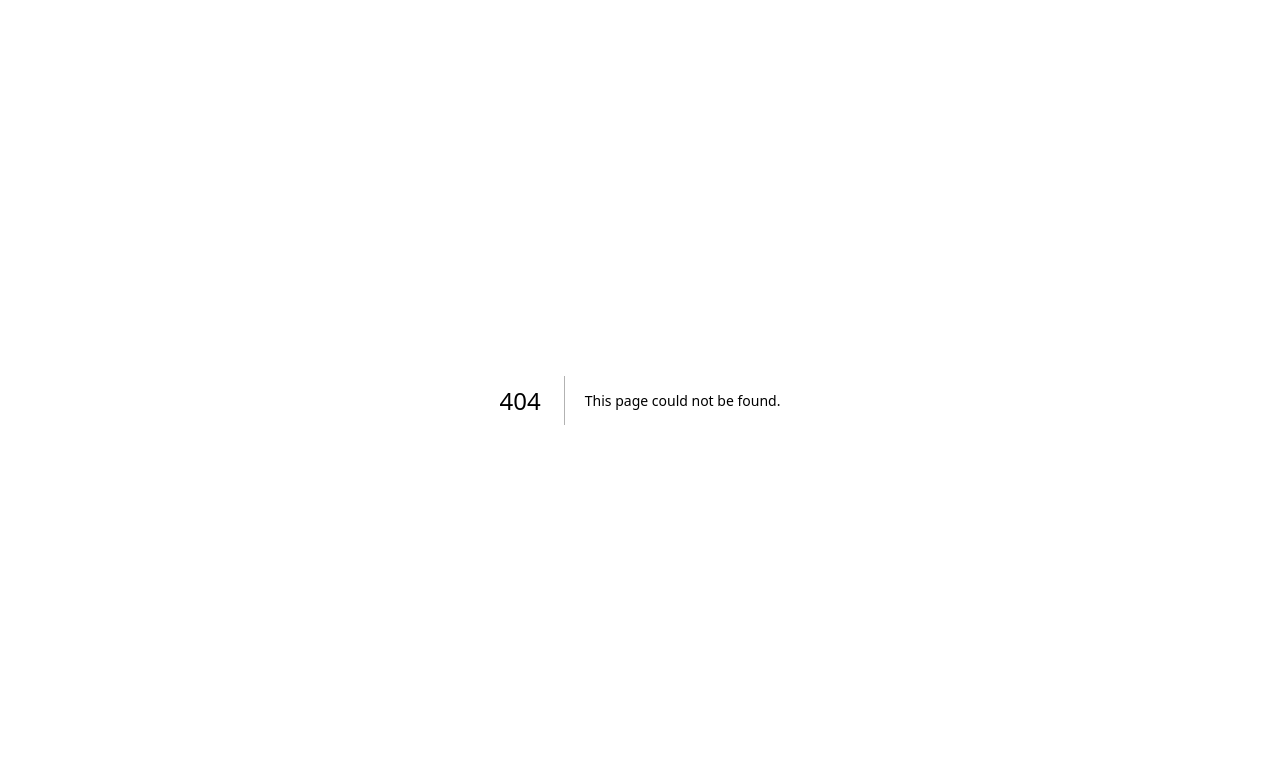
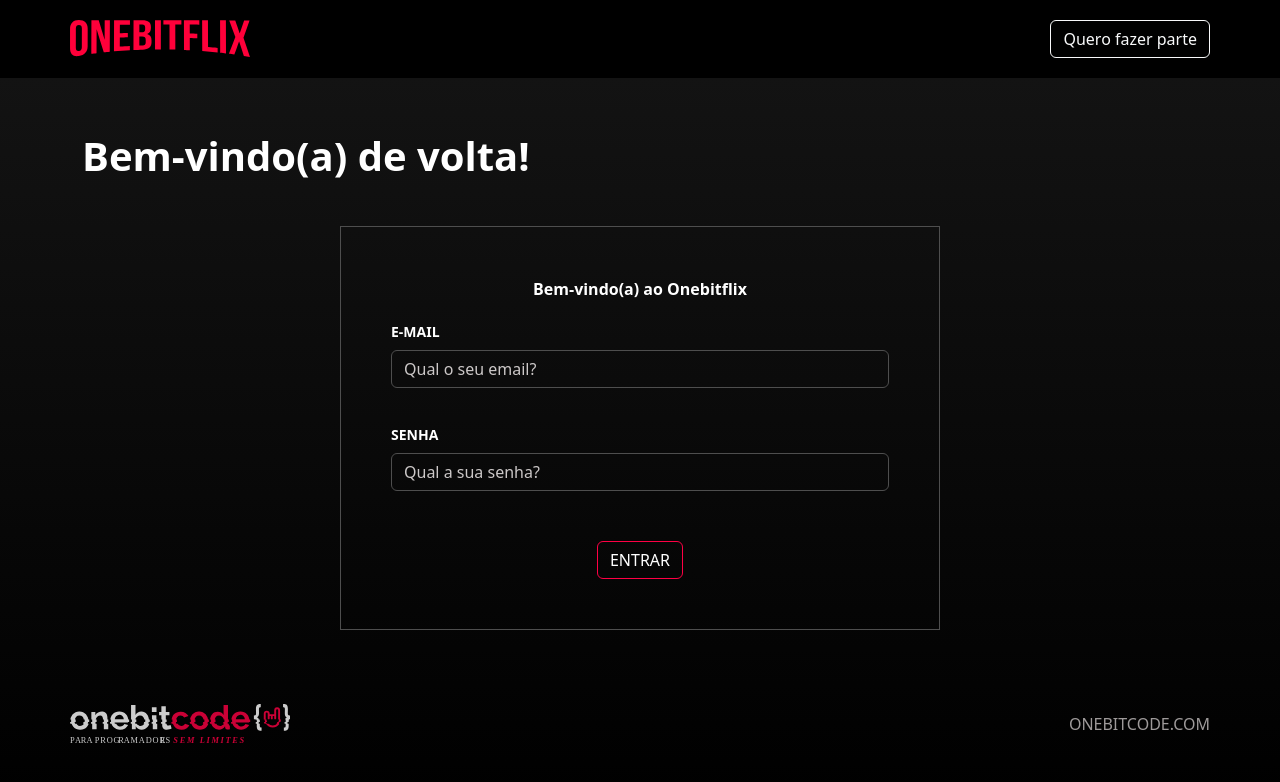
Before and after one commit to EwertonSA/Onebit-frontend, a Next.js app: page /login in a window 1280 px wide. Before the commit this address had no page. Shown: the top 782 px of the page. Built offline with nearby package versions, Linux system fonts and the light colour scheme.

Commit message:
Cria estrutura da página de Login.

```diff
--- /dev/null
+++ b/pages/login.tsx
@@ -0,0 +1,56 @@
+import Head from "next/head";
+import styles from "../styles/registerLogin.module.scss";
+import HeaderGeneric from "@/src/components/common/headerGeneric";
+import { Button, Container, Form, FormGroup, Input, Label } from "reactstrap";
+import { Footer } from "@/src/components/common/footer";
+
+const Login=()=>{
+return(
+    <>
+    <Head>
+        <title>Onebitflix - Login</title>
+    </Head>
+    <main className={styles.main}>
+        <HeaderGeneric logoUrl="/" btnContent="Quero fazer parte" btnUrl="/register" />
+        <Container className="py-5">
+            <p className={styles.formTitle}>Bem-vindo(a) de volta!</p>
+            <Form className={styles.form}>
+
+            <p className="text-center"><strong>Bem-vindo(a) ao  Onebitflix</strong></p>
+            <FormGroup>
+                <Label for="email" className={styles.label}>E-MAIL</Label>
+                <Input
+	      id="email"
+        name="email"
+        type="email"
+        placeholder="Qual o seu email?"
+        required
+        className={styles.input}
+      />
+    </FormGroup>
+    <FormGroup>
+	    <Label for="password" className={styles.label}>
+	      SENHA
+      </Label>
+      <Input
+	      id="password"
+        name="password"
+        type="password"
+        placeholder="Qual a sua senha?"
+        required
+        className={styles.input}
+      />
+    </FormGroup>
+	  <Button outline className={styles.formBtn}>
+	    ENTRAR
+    </Button>
+
+
+            </Form>
+        </Container>
+        <Footer/>
+    </main>
+    </>
+)
+}
+export default Login
```
